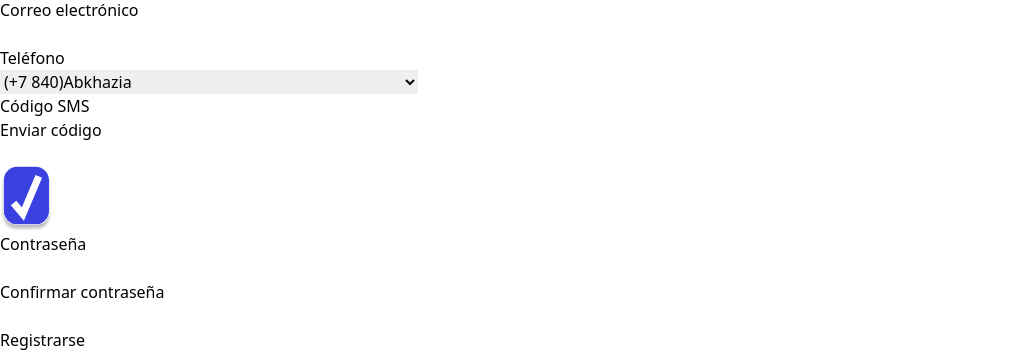
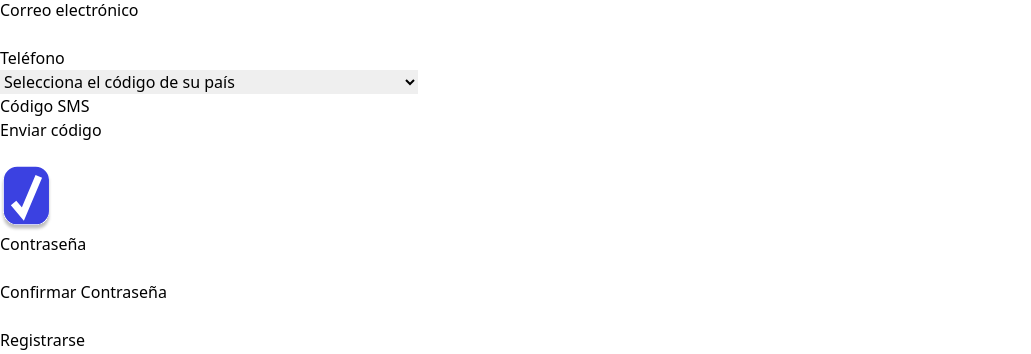
Before and after one commit to Esthuardo/grupo4_codigo_g14, a React (Vite) app: page /register in a window 1280 px wide. Shown: the part 146-500 px from the top of the page, without its empty margins (0-1031 px from the left). Built offline with nearby package versions, Linux system fonts and the light colour scheme.

Commit message:
Se creo inputPassword para optimizar los input de contraseñas

```diff
--- a/src/components/SelectPhoneCodes.jsx
+++ b/src/components/SelectPhoneCodes.jsx
@@ -4,7 +4,8 @@ import countries from '../Json/PhoneNumbers.json'
 const SelectPhoneCodes = () => {
   return (
     <>
-      {countries.countries.map(country=>
+    <option hidden>Selecciona el código de su país</option>
+      {countries.countries.map((country,index)=>
         (<option key={country.name} value={country.code}>{`(${country.code})`}{country.name}</option>)
       )}
     </>
--- /dev/null
+++ b/src/components/inputPassword.jsx
@@ -0,0 +1,12 @@
+import React from 'react'
+
+const InputPassword = ({handleChange,id,nombre}) => {
+  return (
+    <>
+        <label className='ml-2 text-[1.328125rem] onlyLine' htmlFor={id}>{nombre}</label>
+        <input id={id} className='rounded-[15px] h-10 w-[20rem] border-2 border-black pl-4' required minLength={8} pattern="^(?=.*[A-Z]).{8,}$" type="password" onInput={handleChange} />
+    </>
+  )
+}
+
+export default InputPassword
--- a/src/pages/Register.jsx
+++ b/src/pages/Register.jsx
@@ -1,11 +1,13 @@
 import React, { useState } from 'react'
 import { albumImagenesEstaticas } from '../assets/images/ImagenesStaticas'
-import { Link } from 'react-router-dom'
+import { Link, useNavigate} from 'react-router-dom'
 import SelectPhoneCodes from '../components/SelectPhoneCodes'
 import ConfirmSMS from '../components/ConfirmSMS'
 import PopUpRegister from '../components/pop_ups/PopUpRegister'
+import InputPassword from '../components/inputPassword'
 
 const Register = () => {
+  const navigate = useNavigate()
   const [form,setForm] = useState({
     apellidos:'',
     nombres: '',
@@ -30,9 +32,10 @@ const Register = () => {
   }
   const handleSubmit=(event)=>{
     event.preventDefault()
-    if (form.contraseña === form.confirmContraseña && form.contraseña!=='' &&form.confirmContraseña!=='') {
+    if (form.contraseña === form.confirmContraseña && form.contraseña!=='' && form.confirmContraseña!=='') {
         //Aqui iria para guardarlo en el JSON o base de datos
-
+        console.log(form)
+        //navigate('/')
     }else{
         setPopup({...popUp,show:true})
     }
@@ -63,7 +66,7 @@ const Register = () => {
                         <div className='flex flex-col gap-1'>
                             <label className='ml-2 text-[1.328125rem] onlyLine' htmlFor="telefono">Teléfono</label>
                             <div className='flex rounded-[15px] border-2 border-black pl-2 p-1 w-[20rem]'>
-                                <select className='w-20 h-7 border-none border-0' onChange={handleChange} id='codePhone'>
+                                <select className='w-20 h-7 border-none border-0' onChange={handleChange} id='phoneCode'>
                                     <SelectPhoneCodes />
                                 </select>
                                 <input id='telefono' className='outline-none h-7 w-[13rem] pl-2' type="tel" title='Incluye solo números' pattern="[0-9]{9}" onInput={handleChange}/>
@@ -73,12 +76,10 @@ const Register = () => {
                             <ConfirmSMS handleConfirm={handleConfirm}></ConfirmSMS>
                         </div>
                         <div className='flex flex-col gap-1'>
-                            <label className='ml-2 text-[1.328125rem] onlyLine' htmlFor="contraseña">Contraseña</label>
-                            <input id='contraseña' className='rounded-[15px] h-10 w-[20rem] border-2 border-black pl-4' required minLength={8} pattern="^(?=.*[A-Z]).{8,}$" type="password" onInput={handleChange} />
+                            <InputPassword handleChange={handleChange} id='contraseña' nombre='Contraseña'/>
                         </div>
                         <div className='flex flex-col gap-1'>
-                            <label className='ml-2 text-[1.328125rem] onlyLine' htmlFor="confirmContraseña">Confirmar contraseña</label>
-                            <input id='confirmContraseña' className='rounded-[15px] h-10 w-[20rem] border-2 border-black pl-4' required minLength={8} pattern="^(?=.*[A-Z]).{8,}$" type="password" onInput={handleChange} />
+                            <InputPassword handleChange={handleChange} id='confirmContraseña' nombre='Confirmar Contraseña'/>
                         </div>
                     </section>
                     <input type="submit" className={`cursor-pointer mx-auto mt-4 rounded-[15px] h-10 w-[21.9375rem]  border-2 border-black bg-blue-500 ${!form.confirmSMS ? 'opacity-50':''}`} value="Registrarse" onClick={handleSubmit} title='Recuerde completar todos los campos y que el SMS sea el correcto'disabled={!form.confirmSMS}/>
```
